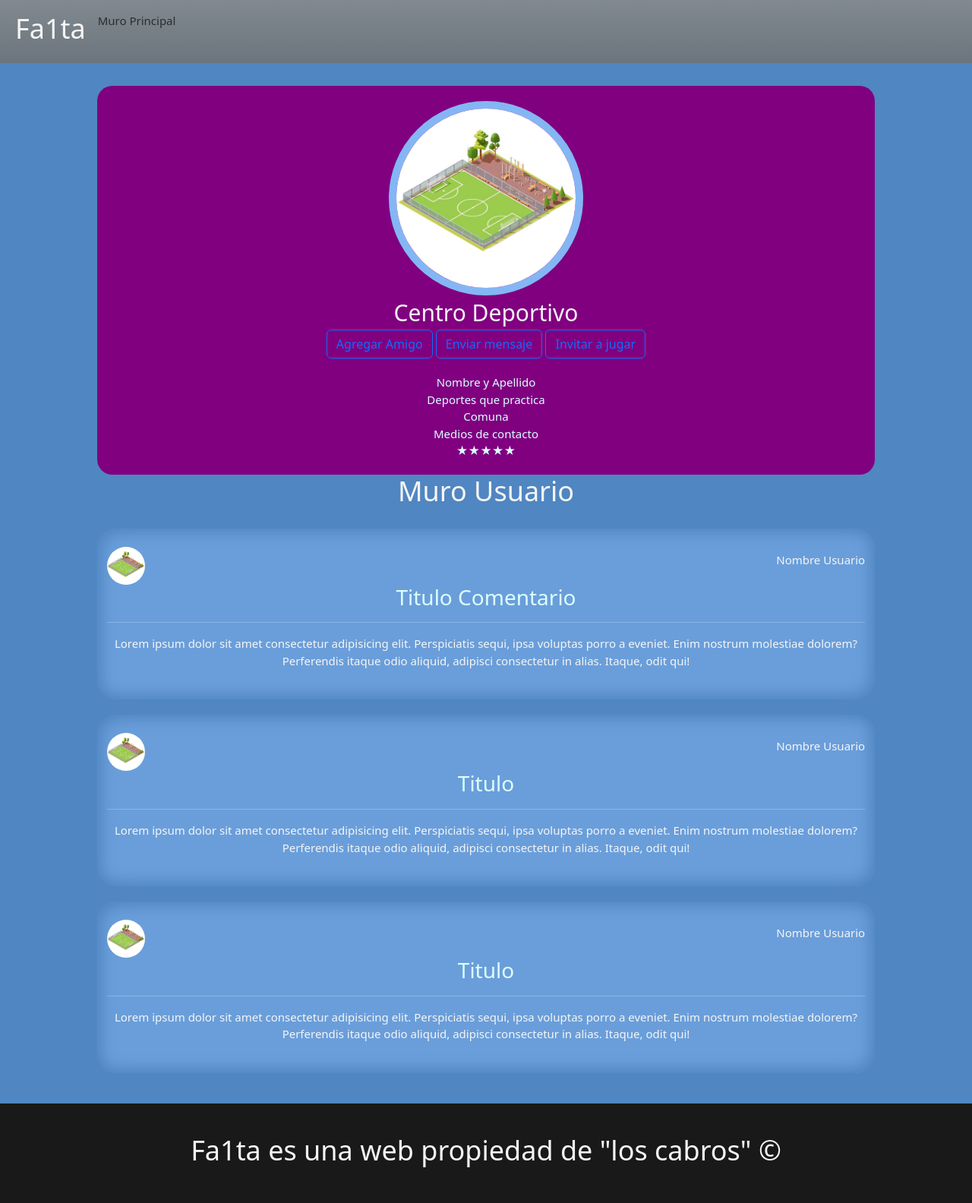
After one commit to gorylactics/faltauno, a Django app: page /perfil_centro/ in a window 1280 px wide. The commit adds this page. Shown: the whole page at 76% size. Run offline with Django 4.2, Linux system fonts and the light colour scheme.

Commit message:
creacion de perfiles , menu , muro principal ((solo front y un poco de logica de direccionamiento , no hay validaciones por el momento)

```diff
--- a/core/static/css/style.css
+++ b/core/static/css/style.css
@@ -20,6 +20,8 @@ input{
 
 h1,h2{
     font-size: 36px;
+    color: whitesmoke;
+    text-align: center;
 }
 .container{
     margin: 0;
@@ -84,4 +86,134 @@ hr{
     color: whitesmoke;
 
 }
+
+.formularios_registro{
+    background-color: var(--azul_dos);
+    display: flex;
+    flex-direction: column;
+	flex-wrap: nowrap;
+	justify-content: flex-start;
+	align-items: center;
+	align-content: center;
+    padding: 5vh 0 5vh 0;
+    border-radius: 20px;
+    border: solid 3px var(--azul_tres);
+    margin: 10px auto 10px auto;
+    height: 115vh;
+}
+
+.formularios{
+    margin: 10px auto 10px auto;
+}
+
+.boton_registro{
+    margin: 10px auto 10px auto;
+}
 /* /REGISTRO */
+
+
+/* FOOTER */
+footer{
+    padding: 5vh;
+    background-color: #191919;
+    margin-top: 30px;
+
+}
+
+footer > div > div > h2{
+    text-align: center;
+    color: whitesmoke;
+}
+/* /FOOTER */
+
+/* PERFIL USUARIO */
+.contenedor_comentarios{
+    margin: 0;
+    padding: 0;
+    display: flex;
+	flex-direction: column;
+	flex-wrap: nowrap;
+	justify-content: center;
+	align-items: center;
+	align-content: center;
+}
+ul{
+    list-style: none;
+    margin:  20px auto 20px auto;
+    margin: 0;
+    padding: 0;
+}
+
+.comentarios{
+    width: 80vw;
+
+}
+
+.plantilla_comentario{
+    background-color: var(--azul_dos);
+    padding: 3vh 1vw 3vh 1vw ;
+    margin-top: 20px;
+    margin-bottom: 10px;
+    border-radius: 25px;
+    box-shadow: inset 6px 6px 20px -1px #5086c1,
+        inset -6px -6px 20px -1px #5086c1;
+}
+
+.hearder_comentario{
+    display: flex;
+	flex-direction: row;
+	flex-wrap: nowrap;
+	justify-content: space-between;
+	align-items: center;
+	align-content: space-between;
+}
+.avatar_chico{
+    height: 50px;
+    border-radius: 25px;
+}
+
+/* Perfil Usuario */
+
+.perfil{
+    /* margin-top: 30px; */
+    margin: 30px auto 0 auto;
+    width: 80vw;
+    background-color: purple;
+    display: flex;
+	flex-direction: column;
+	flex-wrap: nowrap;
+	justify-content: center;
+	align-items: center;
+	align-content: center;
+    padding: 20px;
+    border-radius: 20px;
+
+}
+
+.avatar_perfil{
+    border-radius: 100%;
+    width: 20vw;
+    border: solid 10px var(--azul_tres);
+}
+
+.nombre{
+    color: whitesmoke;
+    font-size: 30px;
+    text-align: center;
+}
+
+.atributos{
+    margin-top: 20px;
+}
+li{
+    color: #dcffff;
+    font-size: 15px;
+    text-align: center;
+}
+/* /PERFIL USUARIO */
+
+/* MURO PRINCIPAL */
+.comentarios_muro_principal{
+    margin: 0 auto;
+}
+/* MURO /PRINCIPAL */
--- /dev/null
+++ b/core/templates/core/footer.html
@@ -0,0 +1,7 @@
+<footer class="container_fluid">
+    <div class="row">
+        <div class="col-lg-12">
+            <h2>Fa1ta es una web propiedad de "los cabros" ©</h2>
+        </div>
+    </div>
+</footer>
--- a/core/templates/core/menu.html
+++ b/core/templates/core/menu.html
@@ -0,0 +1,20 @@
+<nav class="navbar navbar-expand-lg bg-secondary bg-gradient">
+    <div class="container-fluid">
+      <button class="navbar-toggler" type="button" data-bs-toggle="collapse" data-bs-target="#navbarNav"
+        aria-controls="navbarNav" aria-expanded="false" aria-label="Toggle navigation">
+        <span class="navbar-toggler-icon"></span>
+      </button>
+      <div class="collapse navbar-collapse" id="navbarNav">
+        <ul class="navbar-nav">
+          <li class="nav-item">
+            <a class="nav-link active" aria-current="page" href="{%url 'index'%}">
+              <h1 class="titulo">Fa1ta</h1>
+            </a>
+          </li>
+          <li class="nav-item">
+            <a class="nav-link" href="{%url 'muro_principal'%}">Muro Principal</a>
+          </li>
+        </ul>
+      </div>
+    </div>
+  </nav>
--- /dev/null
+++ b/core/templates/core/perfil_centro.html
@@ -0,0 +1,76 @@
+{% extends './base.html' %}
+{% load static %}
+{% block titulo %}{{titulo}}{% endblock  %}
+{% block contenido %}
+{% include "./menu.html" %}
+
+<section class="container__fluid">
+  <div class="row">
+    <div class="col-xxl-6 col-xl-6 col-lg-6 col-md-12 col-sm-12 col-xs-12 perfil">
+        <div>
+          <img src="{% static '../static/img/centro_deportivo.jpg' %}" alt="" class="avatar_perfil">
+        <div class="nombre">Centro Deportivo</div>
+        </div>
+        <div>
+          <button type="submit" class="btn btn-outline-primary">Agregar Amigo</button>
+          <button type="submit" class="btn btn-outline-primary">Enviar mensaje</button>
+          <button type="submit" class="btn btn-outline-primary">Invitar a jugar</button>
+        </div>
+        <div class="atributos">
+          <ul>
+            <li>Nombre y Apellido</li>
+            <li>Deportes que practica</li>
+            <li>Comuna</li>
+            <li>Medios de contacto</li>
+            <li>★★★★★</li>
+          </ul>
+        </div>
+    </div>
+  </div>
+</section>
+<section>
+  <div class="col-lg-12 col-xxl-12 col-sd 12 contenedor_comentarios">
+    <h2>Muro Usuario</h2>
+    <ul class="comentarios">
+      <li>
+        <div class="plantilla_comentario">
+          <div class="hearder_comentario">
+            <img src="{% static '../static/img/centro_deportivo.jpg' %}" alt="" class="avatar_chico">
+            <p class="nombre_usuario">Nombre Usuario</p>
+          </div>
+            <h3>Titulo Comentario</h3>
+            <hr>
+            <p>Lorem ipsum dolor sit amet consectetur adipisicing elit. Perspiciatis sequi, ipsa voluptas porro a eveniet. Enim nostrum molestiae dolorem? Perferendis itaque odio aliquid, adipisci consectetur in alias. Itaque, odit qui!</p>
+          </div>
+      </li>
+      <li>
+        <div class="plantilla_comentario">
+          <div class="hearder_comentario">
+            <img src="{% static '../static/img/centro_deportivo.jpg' %}" alt="" class="avatar_chico">
+            <p class="nombre_usuario">Nombre Usuario</p>
+          </div>
+            <h3>Titulo</h3>
+            <hr>
+            <p>Lorem ipsum dolor sit amet consectetur adipisicing elit. Perspiciatis sequi, ipsa voluptas porro a eveniet. Enim nostrum molestiae dolorem? Perferendis itaque odio aliquid, adipisci consectetur in alias. Itaque, odit qui!</p>
+          </div>
+      </li>
+      <li>
+        <div class="plantilla_comentario">
+          <div class="hearder_comentario">
+            <img src="{% static '../static/img/centro_deportivo.jpg' %}" alt="" class="avatar_chico">
+            <p class="nombre_usuario">Nombre Usuario</p>
+          </div>
+            <h3>Titulo</h3>
+            <hr>
+            <p>Lorem ipsum dolor sit amet consectetur adipisicing elit. Perspiciatis sequi, ipsa voluptas porro a eveniet. Enim nostrum molestiae dolorem? Perferendis itaque odio aliquid, adipisci consectetur in alias. Itaque, odit qui!</p>
+          </div>
+      </li>
+    </ul>
+  </div>
+</section>
+
+
+<!--FOOTER-->
+{% include "./footer.html" %}
+<!--/FOOTER-->
+{% endblock %}
--- a/core/urls.py
+++ b/core/urls.py
@@ -3,4 +3,9 @@ from . import views as views_core
 
 urlpatterns = [
     path('' , views_core.index , name='index'),
+    path('login/' , views_core.login , name='login'),
+    path('success/' , views_core.success , name='success'),
+    path('perfil_jugador/' , views_core.perfil_jugador , name='perfil_jugador'),
+    path('perfil_centro/' , views_core.perfil_centro , name='perfil_centro'),
+    path('muro_principal' , views_core.muro_principal , name="muro_principal")
 ]
--- a/core/views.py
+++ b/core/views.py
@@ -1,6 +1,35 @@
 from django.shortcuts import render , redirect
+from django.contrib.auth.decorators import login_required
 
 def index(request):
     contexto = {'titulo' : 'Registro | Login'}
     if request.method == 'GET':
         return render(request, 'core/index.html' , contexto)
+
+
+def login(request):
+    contexto = {'titulo' : 'Logeando'}
+    if request.method == 'GET':
+        return redirect('/')
+    if request.method == 'POST':
+        correo = request.POST['log_in_usuario']
+        clave = request.POST['pass_usuario']
+        print(correo  , clave)
+        return redirect('/success/')
+
+def success(request):
+    valor = request.POST['jugador']
+    print(valor)
+    return redirect('/perfil_jugador/')
+
+
+def perfil_jugador(request):
+    contexto = {'titulo' : 'Perfil Jugador'}
+    return render(request , 'core/perfil_jugador.html' , contexto)
+
+def perfil_centro(request):
+    contexto = {'titulo' : 'Perfil Centro'}
+    return render(request , 'core/perfil_centro.html' , contexto)
+
+def muro_principal(request):
+    return render(request , 'core/muro_principal.html')
```
Also changed, not shown: core/templates/core/index.html (+21 -15 lines), core/templates/core/muro_principal.html (added, +39 -0 lines), core/templates/core/perfil_jugador.html (added, +77 -0 lines), core/static/img/avatar_usuario.jpeg (added), core/static/img/centro_deportivo.jpg (added).
